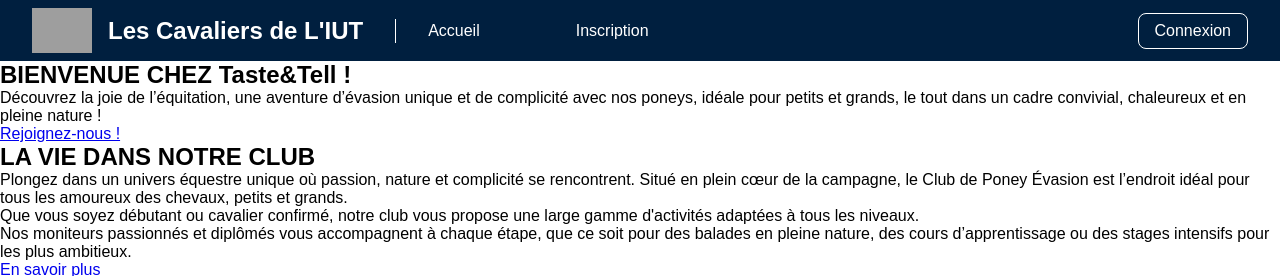
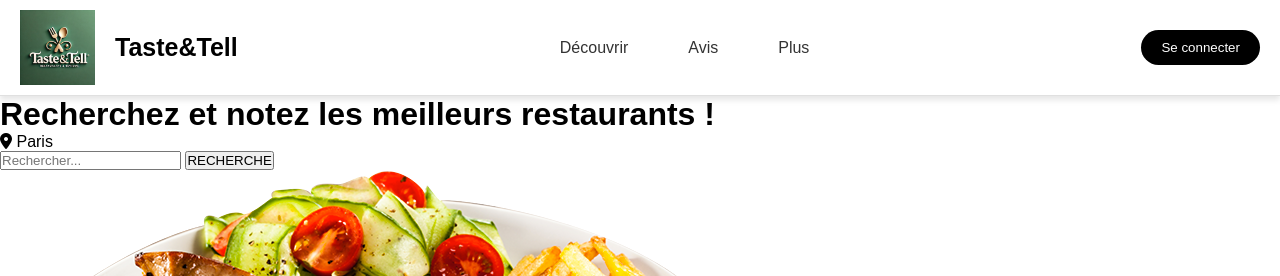
Before and after one commit to alexisnisol/SAE-Web-Restaurant, a PHP site: template src/templates/home.php in a window 1280 px wide. Shown: the top 276 px of the page. Run offline with PHP 8.4, Linux system fonts and the light colour scheme; the template is opened without the code that fills it, so the values that code supplies are empty; some libraries are stand-ins or nearby versions; grey boxes are pictures that could not be loaded.

Commit message:
ajout du footer, header et debut accueil

```diff
--- a/src/App/Database/Database.php
+++ b/src/App/Database/Database.php
@@ -29,8 +29,8 @@ abstract class Database implements IDatabase
     }
 
     public function createDatabase() {
-        $this->execute(file_get_contents(ROOT . '/static/data/creaPon.sql'));
-        $this->execute(file_get_contents(ROOT . '/static/data/insPon.sql'));
+        // $this->execute(file_get_contents(ROOT . '/static/data/creaPon.sql'));
+        // $this->execute(file_get_contents(ROOT . '/static/data/insPon.sql'));
     }
 
     public function getAllProgrammedCourses() {
--- a/src/static/css/footer.css
+++ b/src/static/css/footer.css
@@ -1,58 +1,90 @@
-footer {
-    background-color: #001f3f;
-    color: #ffffff;
+html, body {
+    height: 100%;          /* Assure que la hauteur est de 100% de la page */
+    margin: 0;
     display: flex;
-    flex-wrap: wrap;
-    justify-content: space-between;
-    align-items: flex-start;
-    padding: 2rem;
-    text-align: center;
+    flex-direction: column; /* Aligne le contenu verticalement */
 }
 
-footer .col1, footer .col2, footer .col3 {
-    flex: 1;
-    margin: 1rem;
-    min-width: 20%;
-    display: flex;
-    flex-direction: column;
-    align-items: center;
-
+.content {
+    flex-grow: 1; /* Permet au contenu principal de prendre toute la hauteur disponible */
 }
 
-footer h3 {
-    font-size: 1.5rem;
-    margin-bottom: 0.5rem;
-    text-transform: uppercase;
-    text-align: center;
-    padding-bottom: 0.5rem;
-    width: fit-content;
+footer {
+    display: flex;
+    justify-content: space-around;
+    align-items: flex-start;
+    background-color: #f9f9f9;
+    padding: 20px 10px;
+    border-top: 1px solid #e0e0e0;
+    margin-top: 1rem;
+    margin-top: auto; /* Pousse le footer en bas */
+    flex-wrap: wrap; /* Permet aux colonnes de se réorganiser sur plusieurs lignes si nécessaire */
 }
 
-footer .col1 img {
-    width: 20%;
-    max-width: 100%;
-    margin-top: 1rem;
+.footer-logo img {
+    max-width: 100px;
 }
 
-footer ul {
-    list-style-type: none;
-    padding: 0;
-    margin: 0;
+.footer-column {
+    text-align: left;
 }
 
-footer ul li {
-    margin: 0.5rem 0;
-    font-size: 1rem;
-}
-footer p {
-    margin: 0.5rem 0;
-    font-size: 0.9rem;
+.footer-column h3 {
+    color: #008000;
+    font-size: 16px;
+    margin-bottom: 10px;
 }
 
-footer .horizontal {
-    flex-basis: 100%;
-    margin-top: 2rem;
-    border-top: 0.1rem solid #ffffff;
-    padding-top: 1rem;
+.footer-column ul {
+    list-style: none;
+    padding: 0;
+}
+
+.footer-column ul li {
+    margin-bottom: 8px;
+}
+
+.footer-column ul li a {
+    text-decoration: none;
+    color: #333;
+    font-size: 14px;
+}
+
+.footer-column ul li a:hover {
+    text-decoration: underline;
+}
+
+.social-icons {
+    display: flex;
+    gap: 15px;
+}
+
+.social-icons .circle {
+    width: 30px;
+    height: 30px;
+    background-color: black;
+    border-radius: 50%;
+    overflow: hidden;
+    display: flex;
+    justify-content: center;
+    align-items: center;
+}
+
+.social-icons .circle img {
+    width: 22px;
+    height: 22px;
+    object-fit: cover;
+    transition: transform 0.3s;
+}
+
+.social-icons .circle:hover img {
+    transform: scale(1.1);
+}
+
+.footer-bottom {
     text-align: center;
+    font-size: 12px;
+    color: #666;
+    margin-top: 20px;
+    width: 100%;
 }
--- a/src/static/css/header.css
+++ b/src/static/css/header.css
@@ -1,4 +1,3 @@
-/* Réinitialisation des marges et paddings */
 * {
     margin: 0;
     padding: 0;
@@ -7,96 +6,56 @@
 }
 
 header {
+    background-color: #ffffff;
+    border-bottom: 1px solid #e0e0e0;
+    padding: 10px 20px;
+    box-shadow: 0 4px 6px rgba(0, 0, 0, 0.1);
+    position: sticky;
+    top: 0;
+    z-index: 1000;
+    width: 100%;
+}
+
+.navbar {
     display: flex;
     justify-content: space-between;
     align-items: center;
-    padding: 0.5rem 2rem;
-    background-color: #001f3f;
-    color: #ffffff;
 }
 
-header .logo {
+.logo {
     display: flex;
     align-items: center;
-    gap: 1rem;
-    margin-right: 2rem;
+    font-size: 25px;
+    font-weight: bold;
 }
 
-header .logo img {
-    width: 25%;
-    max-width: 60px;
-    height: auto;
+.logo img {
+    width: 75px;
+    margin-right: 20px;
 }
 
-header .logo h1 {
-    font-size: 1.5rem;
-    white-space: nowrap;
+.nav-links {
+    display: flex;
+    gap: 50px;
+    list-style: none;
 }
 
-.nav-menu {
-    display: flex;
-    align-items: center;
-    gap: 3rem;
+.nav-links a {
+    text-decoration: none;
+    color: #333;
+    font-weight: 500;
+    margin-right: 10px;
 }
 
-.nav-menu li {
-    margin-right: 3rem;
+.btn-se-connecter {
+    background-color: black;
+    color: white;
+    border: none;
+    padding: 10px 20px;
+    border-radius: 20px;
+    cursor: pointer;
 }
 
-
-header .logo::after {
-    content: "";
-    width: 1px;
-    height: 1.5rem;
-    background-color: #ffffff;
-    display: block;
-    margin-left: 1rem;
+.btn-se-connecter:hover {
+    background-color: #444;
 }
-
-.nav-menu ul {
-    display: flex;
-    gap: 3rem;
-    list-style: none;
-    margin: 0;
-    padding: 0;
-}
-
-.nav-menu a {
-    color: #ffffff;
-    text-decoration: none;
-    font-size: 1rem;
-    font-weight: 500;
-    transition: color 0.3s ease;
-}
-
-.nav-menu a:hover {
-    color: rgb(206, 206, 206);
-}
-
-.nav-menu a.active {
-    font-weight: bold;
-    color: white;
-    font-size: 1.1rem;
-}
-
-.actions {
-    display: flex;
-    align-items: center;
-    margin-left: auto;
-    gap: 1rem;
-}
-
-.actions a {
-    color: #ffffff;
-    text-decoration: none;
-    font-size: 1rem;
-    padding: 0.5rem 1rem;
-    border: 1px solid #ffffff;
-    border-radius: 0.5rem;
-    transition: background-color 0.3s ease, color 0.3s ease;
-}
-
-.actions a:hover {
-    background-color: #ffffff;
-    color: #001f3f;
-}
--- a/src/templates/home.php
+++ b/src/templates/home.php
@@ -1,59 +1,16 @@
+<link rel="stylesheet" href="https://cdnjs.cloudflare.com/ajax/libs/font-awesome/6.0.0-beta3/css/all.min.css">
 
-<!-- Section avec l'image de fond, h1 et paragraphe -->
-<section class="hero">
-    <div class="hero-content">
-        <h1 class="presentation-title">BIENVENUE CHEZ Taste&Tell !</h1>
-        <p>Découvrez la joie de l’équitation, une aventure d’évasion unique et de complicité avec nos poneys, idéale pour petits et grands, le tout dans un cadre convivial, chaleureux et en pleine nature !</p>
-        <a href="#" class="btn">Rejoignez-nous !</a>
+<div class="hero">
+    <div class="gauche">
+        <h1>Recherchez et notez les meilleurs restaurants !</h1>
+        <form action="/search" method="GET" class="search-container">
+        <div class="location">
+            <span><i class="fas fa-map-marker-alt"></i></span>
+            <span>Paris</span>
+        </div>
+        <input type="text" name="query" placeholder="Rechercher...">
+        <button type="submit">RECHERCHE</button>
+    </form>
     </div>
-</section>
-
-<!-- Première section avec texte à gauche et image à droite -->
-<section class="section-with-image-right">
-    <div class="text1">
-        <h1>LA VIE DANS NOTRE CLUB</h1>
-        <p class="p1">Plongez dans un univers équestre unique où passion, nature et complicité se rencontrent. Situé en plein cœur de la campagne, le Club de Poney Évasion est l’endroit idéal pour tous les amoureux des chevaux, petits et grands.</p>
-        <p class="p1">Que vous soyez débutant ou cavalier confirmé, notre club vous propose une large gamme d'activités adaptées à tous les niveaux.</p>
-        <p class="p1">Nos moniteurs passionnés et diplômés vous accompagnent à chaque étape, que ce soit pour des balades en pleine nature, des cours d’apprentissage ou des stages intensifs pour les plus ambitieux.</p>
-        <a href="#" class="btn">En savoir plus</a>
-    </div>
-    <div class="image-container">
-        <img class="image2" src="./static/images/image2.png" alt="image2">
-    </div>
-</section>
-
-<!-- Section du carrousel des poneys -->
-<div class="section-poneys">
-    <h1 class="titre-poneys">Présentation de nos poneys</h1>
-    <div class="poney-carousel">
-        <button class="carousel-btn prev-btn" onclick="movePoney(-1)">&#10094;</button>
-        <div class="carousel-track-container">
-            <div class="carousel-track">
-                <!-- Exemple de poney -->
-                <div class="poney-box">
-                    <img src="./static/images/poney1.png" alt="Poney 1">
-                    <div class="poney-description">
-                        <h2>Noisette</h2>
-                        <p>Petit, mais énergique, Noisette est un poney joueur qui adore explorer de nouveaux chemins. Sa robe marron chocolat et son caractère espiègle en font le favori des plus jeunes.</p>
-                    </div>
-                </div>
-                <div class="poney-box">
-                    <img src="./static/images/poney2.jpeg" alt="Poney 2">
-                    <div class="poney-description">
-                        <h2>Choco</h2>
-                        <p>Choco est connu pour sa nature calme et douce. Idéal pour les balades tranquilles et les moments de complicité.</p>
-                    </div>
-                </div>
-                <div class="poney-box">
-                    <img src="./static/images/poney3.jpeg" alt="Poney 3">
-                    <div class="poney-description">
-                        <h2>Caramel</h2>
-                        <p>Avec une énergie débordante, Caramel est parfait pour les jeunes cavaliers qui aiment l'action et l'aventure.</p>
-                    </div>
-                </div>
-            </div>
-        </div>
-        <button class="carousel-btn next-btn" onclick="movePoney(1)">&#10095;</button>
-        <script src="./static/js/carousel.js"></script>
-    </div>
+    <img class="food-image" src="../static/images/plat.png" alt="Plat savoureux">
 </div>
--- a/src/templates/main.php
+++ b/src/templates/main.php
@@ -25,52 +25,19 @@ use App\Views\Flash;
 <body>
 
 <header>
+        <nav class="navbar">
             <div class="logo">
-        <img src="static/images/logo.png" alt="Logo">
-        <h1>Les Cavaliers de L'IUT</h1>
+                <img src="../static/images/logo.jpg" alt="Logo Taste&Tell">
+                <span>Taste&Tell</span>
             </div>
-    <nav class="nav-menu">
-        <ul>
-            <li><a href="./index.php"
-                   class="<?php echo (basename($_SERVER['PHP_SELF']) == 'index.php' && !isset($_GET['action']) || (isset($_GET['action']) && $_GET['action'] == 'home')) ? 'active' : ''; ?>">Accueil</a>
-            </li>
-            <?php
-            if (!Auth::isUserLoggedIn()) {
-                ?>
-                <li><a href="index.php?action=register"
-                       class="<?php echo (isset($_GET['action']) && $_GET['action'] == 'register') ? 'active' : ''; ?>">Inscription</a>
-                </li>
-                <?php
-            } else {
-                ?>
-                <li><a href="index.php?action=planning"
-                       class="<?php echo (isset($_GET['action']) && $_GET['action'] == 'planning') ? 'active' : ''; ?>">Réservation</a>
-                </li>
-                <li><a href="index.php?action=coursReserver"
-                       class="<?php echo (isset($_GET['action']) && $_GET['action'] == 'coursReserver') ? 'active' : ''; ?>">
-                        Mes Cours</a></li>
-                <?php
-            }
-            ?>
+            <ul class="nav-links">
+                <li><a href="#decouvrir">Découvrir</a></li>
+                <li><a href="#avis">Avis</a></li>
+                <li><a href="#plus">Plus</a></li>
             </ul>
+            <button class="btn-se-connecter">Se connecter</button>
         </nav>
-    <div class="actions">
-        <?php
-        if (Auth::isUserLoggedIn()) {
-            echo '<p>Bonjour, ' . Auth::getCurrentUser()['name'] . '</p>';
-
-            if (Auth::isInstructor()) {
-                echo '<a href="index.php?action=dashboard">Dashboard</a>';
-            }
-
-            echo '<a href="index.php?action=logout">Déconnexion</a>';
-        } else {
-            echo '<a href="index.php?action=login">Connexion</a>';
-        }
-        ?>
-    </div>
     </header>
-
 
 <main>
     <?php Flash::flash();?>
@@ -78,36 +45,46 @@ use App\Views\Flash;
 </main>
 
 <footer>
-    <div class="col1">
-        <H3>
-            Les Cavaliers de l'IUT
-        </H3>
-        <img src="static/images/logo.png" alt="logo">
+        <div class="footer-logo">
+            <img src="../static/images/logo.jpg" alt="Logo Taste&Tell">
         </div>
-
-    <div class="col2">
-        <H3>
-            Contacts
-        </H3>
-        <p>02 38 49 44 62</p>
-        <p>Rue d'issoudun, 45067 Orléans cedex 02</p>
-
+        <div class="footer-column">
+            <h3>En savoir plus</h3>
+            <ul>
+                <li><a href="#apropos">À propos</a></li>
+                <li><a href="#sinscrire">S'inscrire</a></li>
+                <li><a href="#restaurants">Restaurants à proximité</a></li>
+            </ul>
         </div>
-    <div class="col3">
-        <H3>
-            Membres de l'équipe
-        </H3>
+        <div class="footer-column">
+            <h3>Mentions légales</h3>
             <ul>
-            <li>Mouad Zouadi</li>
-            <li>Alexy Wiciak</li>
-            <li>Alexis Nisol</li>
+                <li><a href="#conditions">Conditions d'utilisation</a></li>
+                <li><a href="#confidentialite">Politique de confidentialité</a></li>
+                <li><a href="#cookies">Utilisation des cookies</a></li>
             </ul>
-
         </div>
-    <div class="horizontal">
-        <p><strong>&copy; 2024 - Tous droits réservés</strong></p>
+        <div class="footer-column">
+            <h3>Contacts</h3>
+            <ul>
+                <li>Tel : 02.38.45.69.25</li>
+                <li>Nos réseaux</li>
+            </ul>
+            <div class="social-icons">
+                <span class="circle">
+                    <img src="instagram-icon.png" alt="Instagram">
+                </span>
+                <span class="circle">
+                    <img src="tiktok-icon.png" alt="TikTok">
+                </span>
+                <span class="circle">
+                    <img src="facebook-icon.png" alt="Facebook">
+                </span>
             </div>
-
+        </div>
+        <div class="footer-bottom">
+        © 2025 Taste&Tell - Tous droits réservés.
+        </div>
     </footer>
 </body>
 </html>
```
Also changed, not shown: src/static/css/index.css (+96 -190 lines), src/static/images/logo.jpg (added), src/static/images/plat.jpeg (added), src/static/images/plat.png (added). Lines whose indentation alone changed are shown as unchanged.
